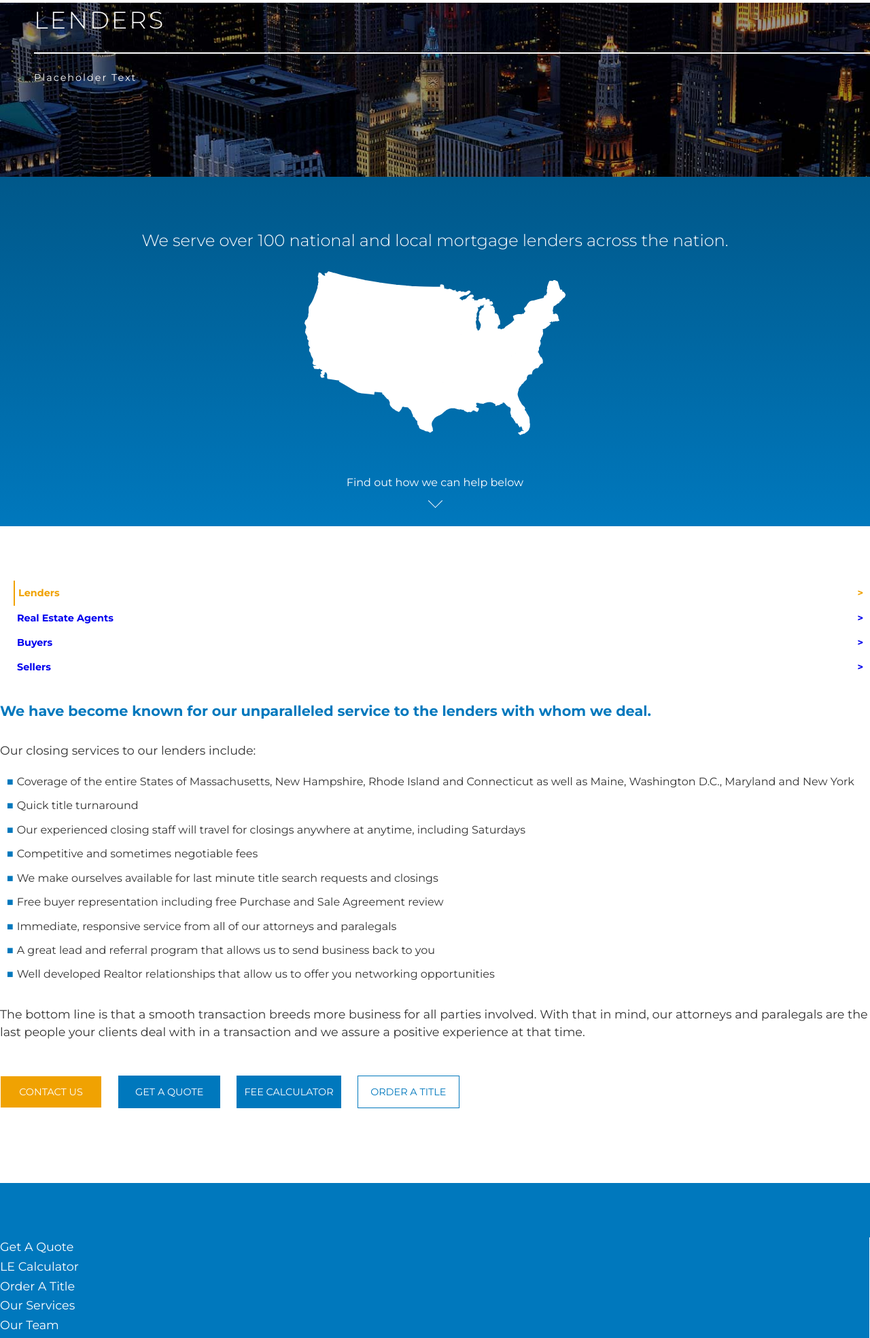
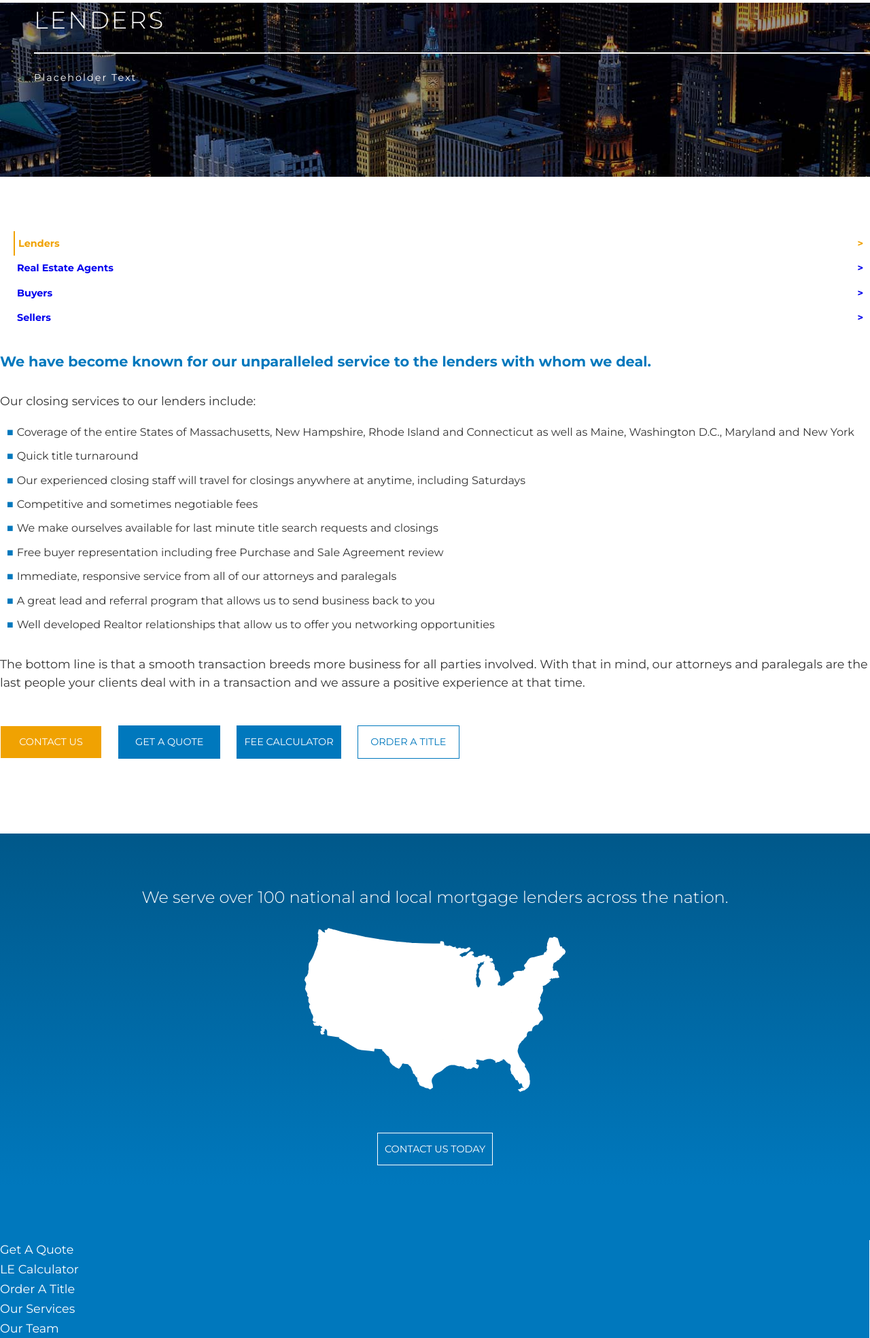
Before and after one commit to lmosele/wp-site, a PHP site: page /services-lender.php in a window 1280 px wide. Shown: the part 96-2064 px from the top of the page at 68% size. Run offline with PHP 8.4, Linux system fonts and the light colour scheme; style sheets or scripts are compiled from the project's sources; some libraries are stand-ins or nearby versions.

Commit message:
Page structure

```diff
--- a/services-lender.php
+++ b/services-lender.php
@@ -7,15 +7,6 @@
 		<div class="banner-container large-8 columns">
 			<h1 class="banner-header">Lenders</h1>
 			<h2 class="banner-subheader">placeholder text</h2>
-		</div>
-	</section>
-
-	<section id="lenderValueProp" class="section section-blue value-prop row">
-		<div class="large-8 large-centered columns center">
-			<h3 class="valueprop-header">We serve over 100 national and local mortgage lenders across the nation.</h3>
-			<img class="valueprop-image" src="./dist/img/lenders-map.svg">
-
-			<div class="valueprop-link">Find out how we can help below</div>
 		</div>
 	</section>
 
@@ -66,6 +57,15 @@
 		</div>
 	</section>
 
+	<section id="lenderValueProp" class="section section-blue value-prop row">
+		<div class="large-8 large-centered columns center">
+			<h3 class="valueprop-header">We serve over 100 national and local mortgage lenders across the nation.</h3>
+			<img class="valueprop-image" src="./dist/img/lenders-map.svg">
+
+			<div class="valueprop-link"><a href="#" class="ghost-button white">Contact Us Today</a></div>
+		</div>
+	</section>
+
 	<?php echo file_get_contents("./src/modules/_footer.php"); ?>
 
 	<!-- SCRIPTS -->
--- a/src/styles/_base-ui.scss
+++ b/src/styles/_base-ui.scss
@@ -44,40 +44,6 @@
 	}
 }
 
-.value-prop {
-	.valueprop-header {
-		font-weight: 300;
-		color: $white;
-		margin-bottom: 30px;
-		margin-top: 30px;
-	}
-	.valueprop-image {
-		max-width: 30%;
-		display: flex;
-		margin: 0 auto;
-	}
-	.valueprop-link {
-		text-align: center;
-		color: $white;
-		padding-top: 60px;
-		margin-bottom: -50px;
-		&:after {
-			content:" ";
-			height:14px;
-			width:14px;
-			border-right:1px solid #fff;
-			display:block;
-			border-bottom:1px solid #fff;
-			display:block;
-			-ms-transform: rotate(45deg); /* IE 9 */
-	    -webkit-transform: rotate(45deg); /* Chrome, Safari, Opera */
-	    transform: rotate(45deg);
-	    margin: 0 auto;
-	    margin-top: 10px;
-	    transition: .5s margin-top ease;
-		}
-	}
-}
 
 .form-section {
 	padding: 30px;
--- a/src/styles/_pages.scss
+++ b/src/styles/_pages.scss
@@ -53,6 +53,27 @@
 		}
 	}
 }
+
+.value-prop {
+	.valueprop-header {
+		font-weight: 300;
+		color: $white;
+		margin-bottom: 30px;
+		margin-top: 30px;
+	}
+	.valueprop-image {
+		max-width: 30%;
+		display: flex;
+		margin: 0 auto;
+	}
+	.valueprop-link {
+		text-align: center;
+		color: $white;
+		padding-top: 60px;
+		margin-bottom: -50px;
+	}
+}
+
 @include tablet {
 	.team-tile-image {
 		width: 100%;
```
Also changed, not shown: services-real-estate-agent.php (+13 -9 lines), services-seller.php (+9 -8 lines).
